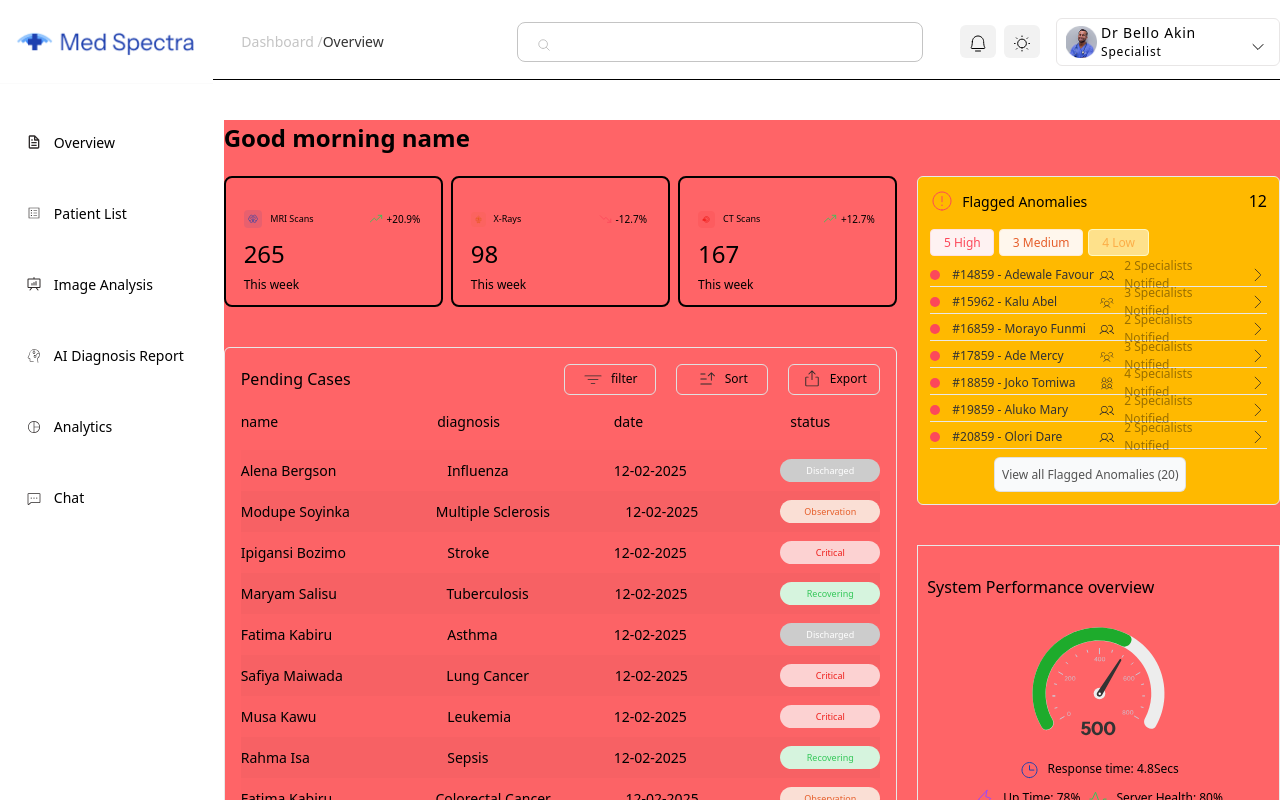
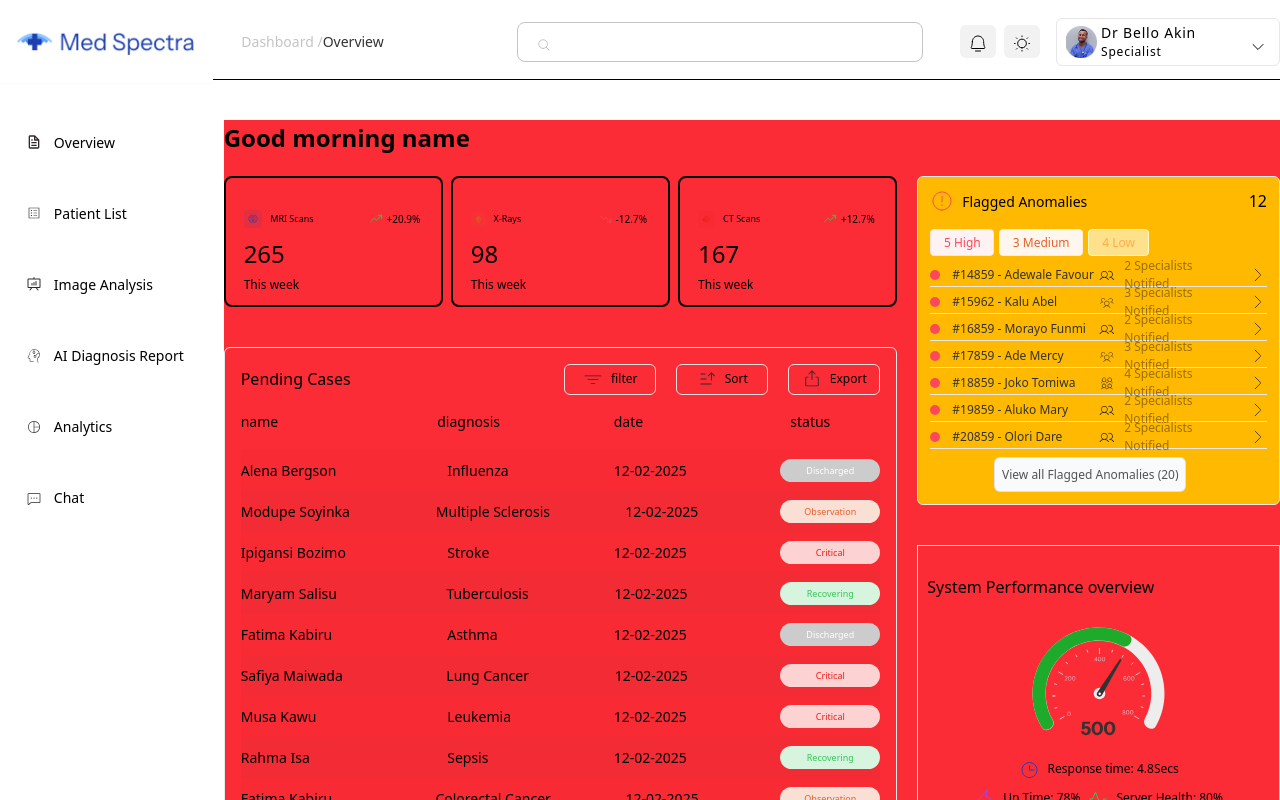
Before and after one commit to Maobugichi/medspecter, a React (Vite) app: page /medspecter/overviews/1 in a window 1280 px wide. Shown: the top 800 px of the page. Built offline with nearby package versions, Linux system fonts and the light colour scheme.

Commit message:
check colors

```diff
--- a/src/components/oveview/Overview.jsx
+++ b/src/components/oveview/Overview.jsx
@@ -26,7 +26,7 @@ const Overview = () => {
 
 
     return(
-        <div className="xl:w-[85%] h-full  flex flex-col xl:flex-row gap-5 w-full md:pb-10 smallSize:bg-red-400 bg-red-50">
+        <div className="xl:w-[85%] h-full  flex flex-col xl:flex-row gap-5 w-full md:pb-10  bg-red-500">
             <div className="xl:w-[65%] w-[95%]     limitedSize:h-[80vh] flex flex-col mx-auto gap-5">
                 <h1 className="text-[24px] font-semibold">{greet} name</h1>
                 <div className="flex flex-col gap-10 xl:justify-between h-[85%]  limitedSize:h-[85%] ">
```
